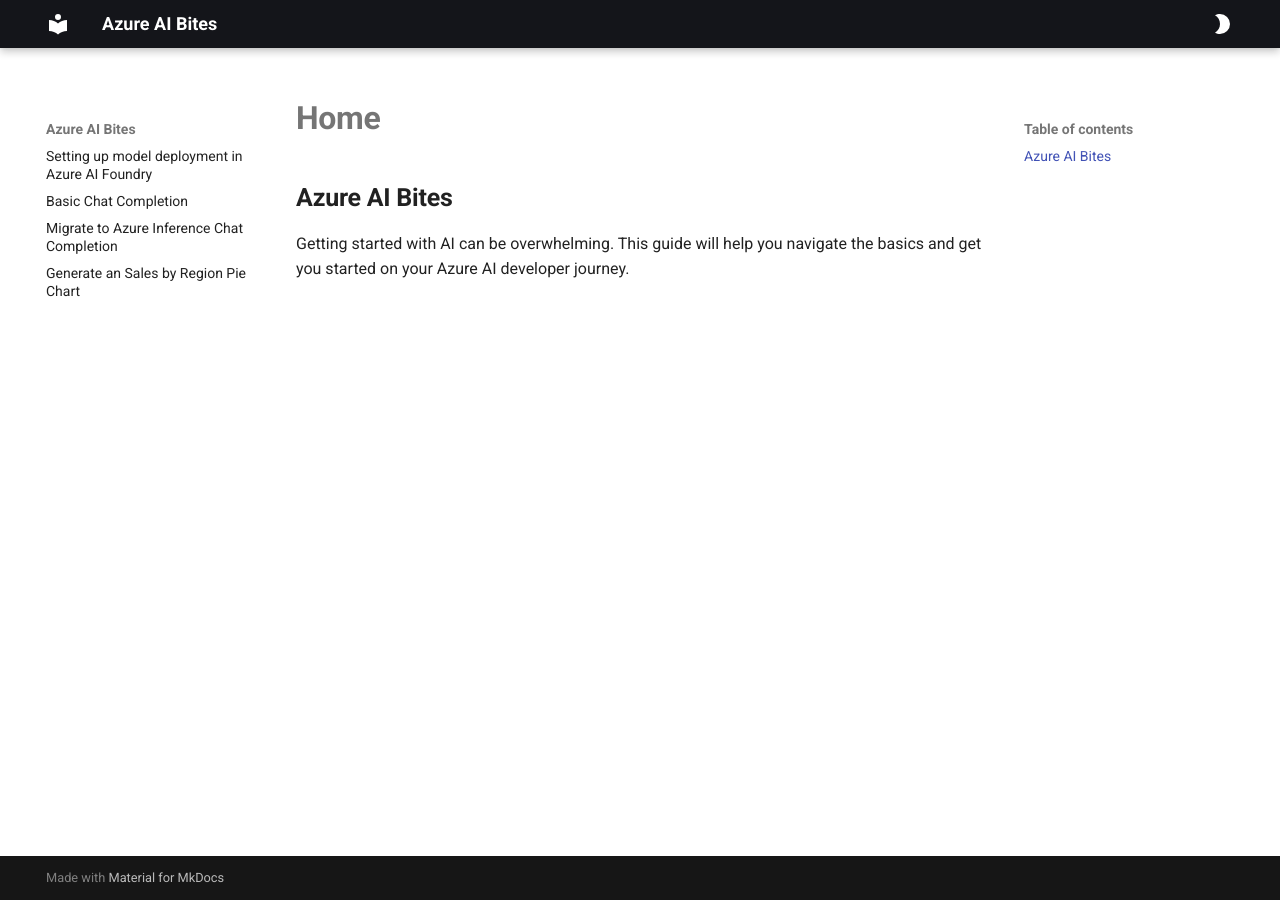
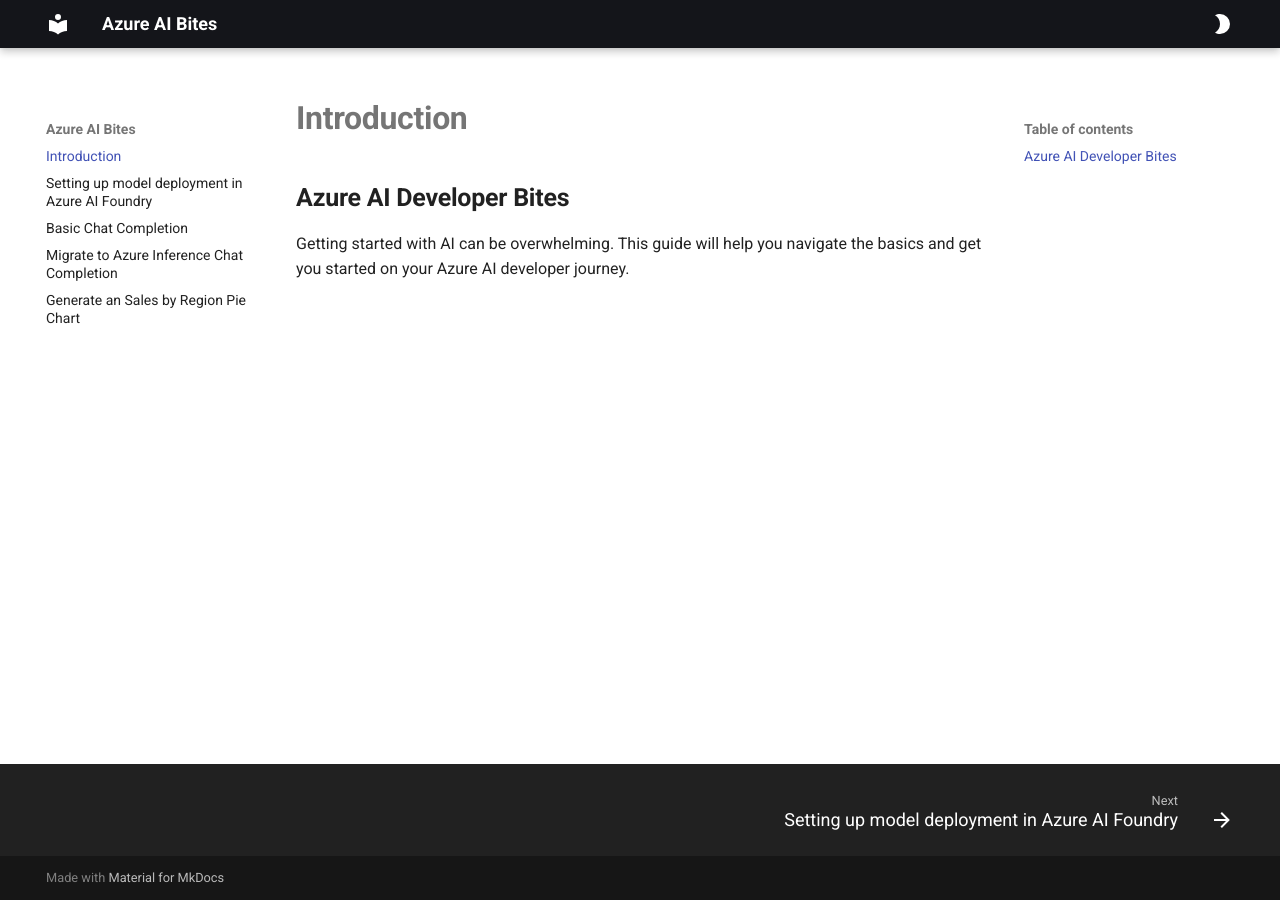
Before and after one commit to gloveboxes/Azure-AI-Bites-with-GenAI, an MkDocs documentation site: the page built from docs/index.md, in a window 1280 px wide. Built offline with MkDocs 1.6.1 and Material for MkDocs 9.7.7, drawn with Linux system fonts in a browser that asks for light colours.

Commit message:
updated toc

```diff
--- a/docs/index.md
+++ b/docs/index.md
@@ -1,3 +1,3 @@
-## Azure AI Bites
+## Azure AI Developer Bites
 
 Getting started with AI can be overwhelming. This guide will help you navigate the basics and get you started on your Azure AI developer journey.
--- a/mkdocs.yml
+++ b/mkdocs.yml
@@ -1,5 +1,6 @@
 site_name: Azure AI Bites
 nav:
+- Introduction: index.md
 - Setting up model deployment in Azure AI Foundry: recipe_2_getting_started_ai_foundry.md
 - Basic Chat Completion: recipe_3_basic_chat.md
 - Migrate to Azure Inference Chat Completion: recipe_4_migrating.md
```
Also changed, not shown: 1 other file.
